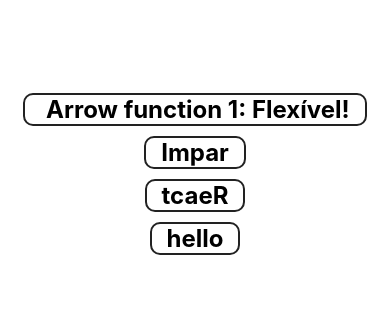
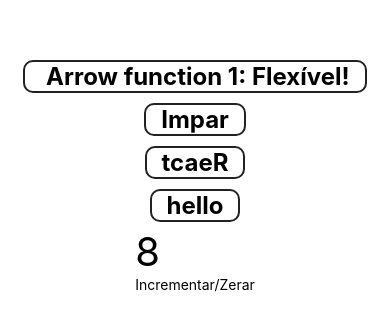
Before and after one commit to natanlf/exercicio1-fundamentos-react, a React Native app: screen / in a window 390 px wide. Shown: the part 248-578 px from the top of the page. Built offline with nearby package versions, Linux system fonts and the light colour scheme.

Commit message:
Componente de classe e estado

```diff
--- a/src/App.js
+++ b/src/App.js
@@ -3,6 +3,7 @@ import { View, Text, StyleSheet } from 'react-native'
 import Simples from './componentes/Simples'
 import ParImpar from './componentes/ParImpar'
 import { Reverter, Show } from './componentes/Multi' //arquivo com multiplas funções, se usasse default não poderia ter multiplas e não usaria {}
+import Contador from './componentes/Contador';
 
 //esse componente está sendo usado dentro do index.js, por isso precisamos exportar
 export default class App extends Component {
@@ -15,6 +16,7 @@ export default class App extends Component {
         <ParImpar numero={5} />
         <Reverter texto='React'/>
         <Show msg="hello"/>
+        <Contador numeroInicial={8}/>
       </View>
     )
   }
--- /dev/null
+++ b/src/componentes/Contador.js
@@ -0,0 +1,38 @@
+import React, { Component } from 'react'
+import { View, Text, TouchableHighlight } from 'react-native'
+
+export default class Contador extends Component {
+
+    //estado dos componentes, podemos ter várias propriedades mas estamos usando somente numero
+    state = {
+        numero: this.props.numeroInicial
+    }
+
+    // constructor(props) {
+    //     super(props)
+    //     this.state = { /* ... */}
+    //     this.maisUm = this.maisUm.bind(this)
+    //     this.limpar = this.limpar.bind(this)
+    // }
+
+    maisUm() {
+        this.setState({ numero: this.state.numero + 1 })
+    }
+
+    limpar = () => {
+        this.setState({ numero: this.props.numeroInicial })
+    }
+
+    render() {
+        return (
+            <View>
+                <Text style={{fontSize: 40}}>{this.state.numero}</Text>
+                <TouchableHighlight
+                    onPress={() => this.maisUm()}
+                    onLongPress={this.limpar}>
+                    <Text>Incrementar/Zerar</Text>
+                </TouchableHighlight>
+            </View>
+        )
+    }
+}
```
